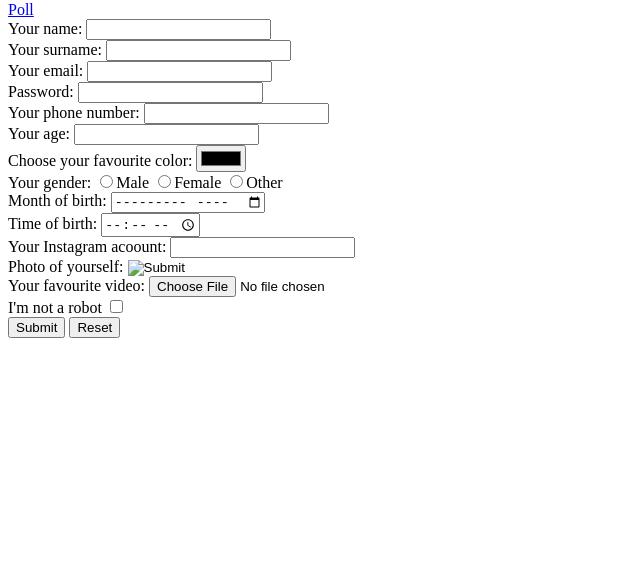
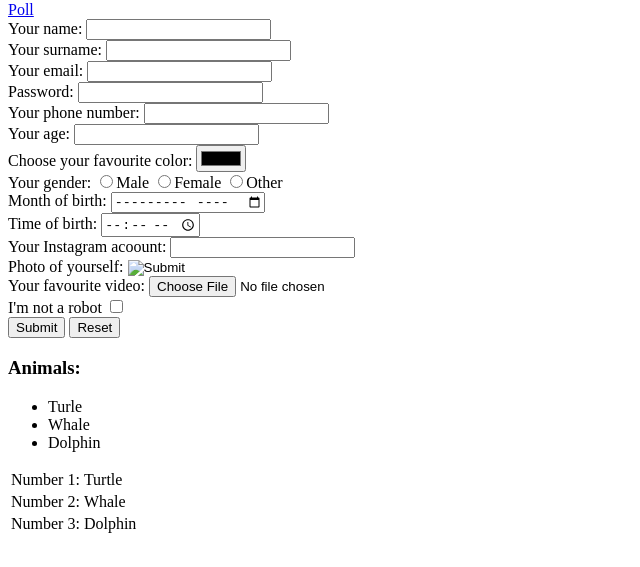
Before and after one commit to sesyacodez/Ecology, a plain HTML site: page form.html in a window 1280 px wide. Shown: the part 79-646 px from the top of the page, without its empty margins (0-640 px from the left). Drawn offline with Linux system fonts and the light colour scheme.

Commit message:
Changes on the 2nd page

```diff
--- a/form.html
+++ b/form.html
@@ -8,10 +8,13 @@
     <title>Poll</title>
 </head>
 <body>
+    <header>
         <h1>Environmental Problems Poll</h1>
         <nav>
             <a href="index.html">Poll</a>
         </nav>
+    </header>
+    <main>
         <form action="https://formspree.io/xjvoaadz" method="POST">
             <label>Your name:
                 <input type="text" name="name" required>
@@ -43,7 +46,11 @@
             <br>
             <label>Your gender:
                 <input type="radio" name="gender" value="male">Male
+            </label>
+            <label>
                 <input type="radio" name="gender" value="female">Female
+            </label>
+            <label>
                 <input type="radio" name="gender" value="other">Other
             </label>
             <br>
@@ -74,6 +81,27 @@
             <input type="submit">
             <input type="reset">
         </form>
-
+    </main>
+    <footer>
+        <section>
+            <h3>Animals:</h3>
+            <ul>
+                <li>Turle</li>
+                <li>Whale</li>
+                <li>Dolphin</li>
+            </ul>
+        </section>
+        <aside>
+            <table>
+                <tr>
+                    <td>Number 1:</td>
+                    <td>Turtle</td>
+                </tr>
+                    <td>Number 2:</td>
+                    <td>Whale</td>
+                <tr>
+                    <td>Number 3:</td>
+                    <td>Dolphin</td>
+            </table>
 </body>
 </html>
```
Also changed, not shown: index.html (+2 -0 lines). Lines whose indentation alone changed are shown as unchanged.
